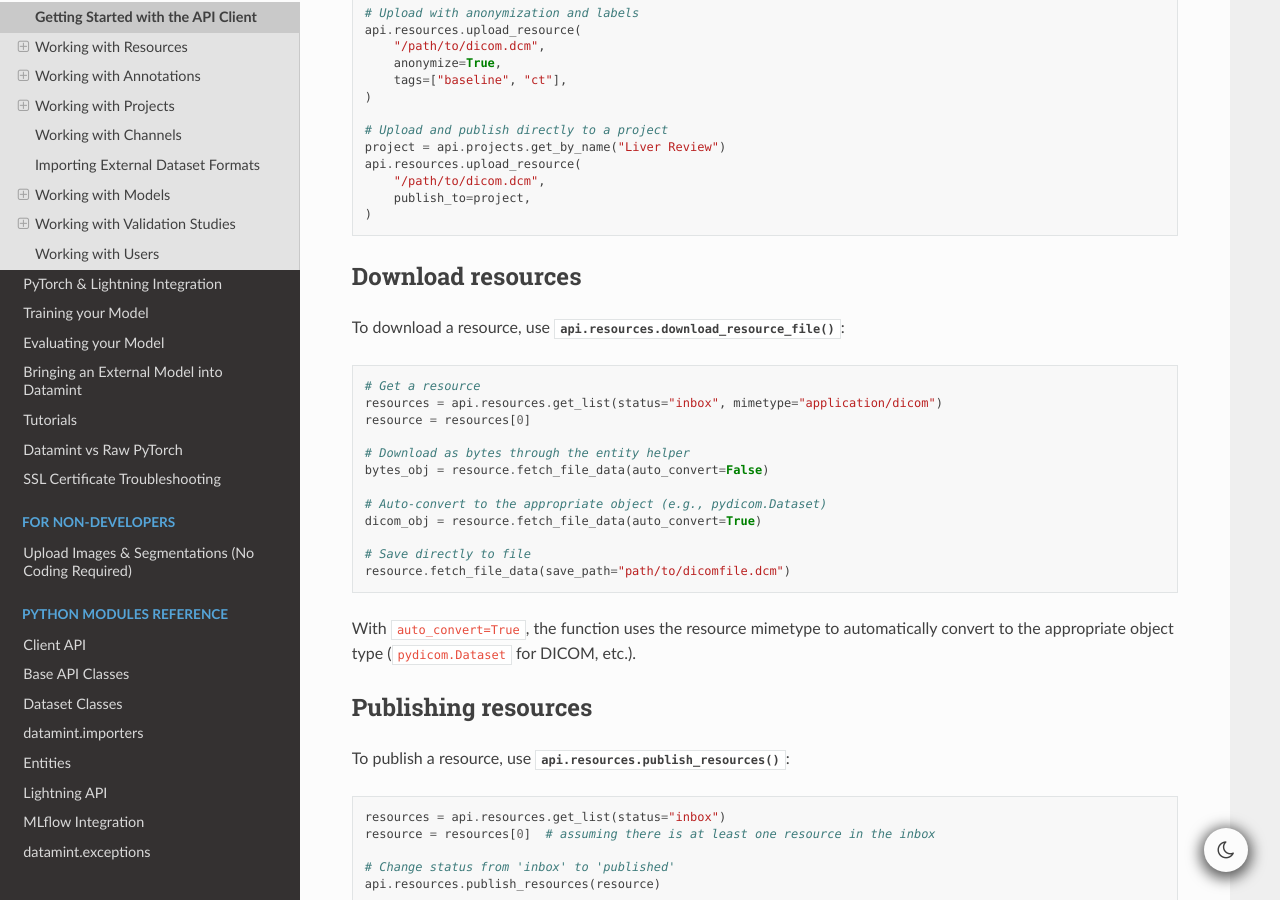
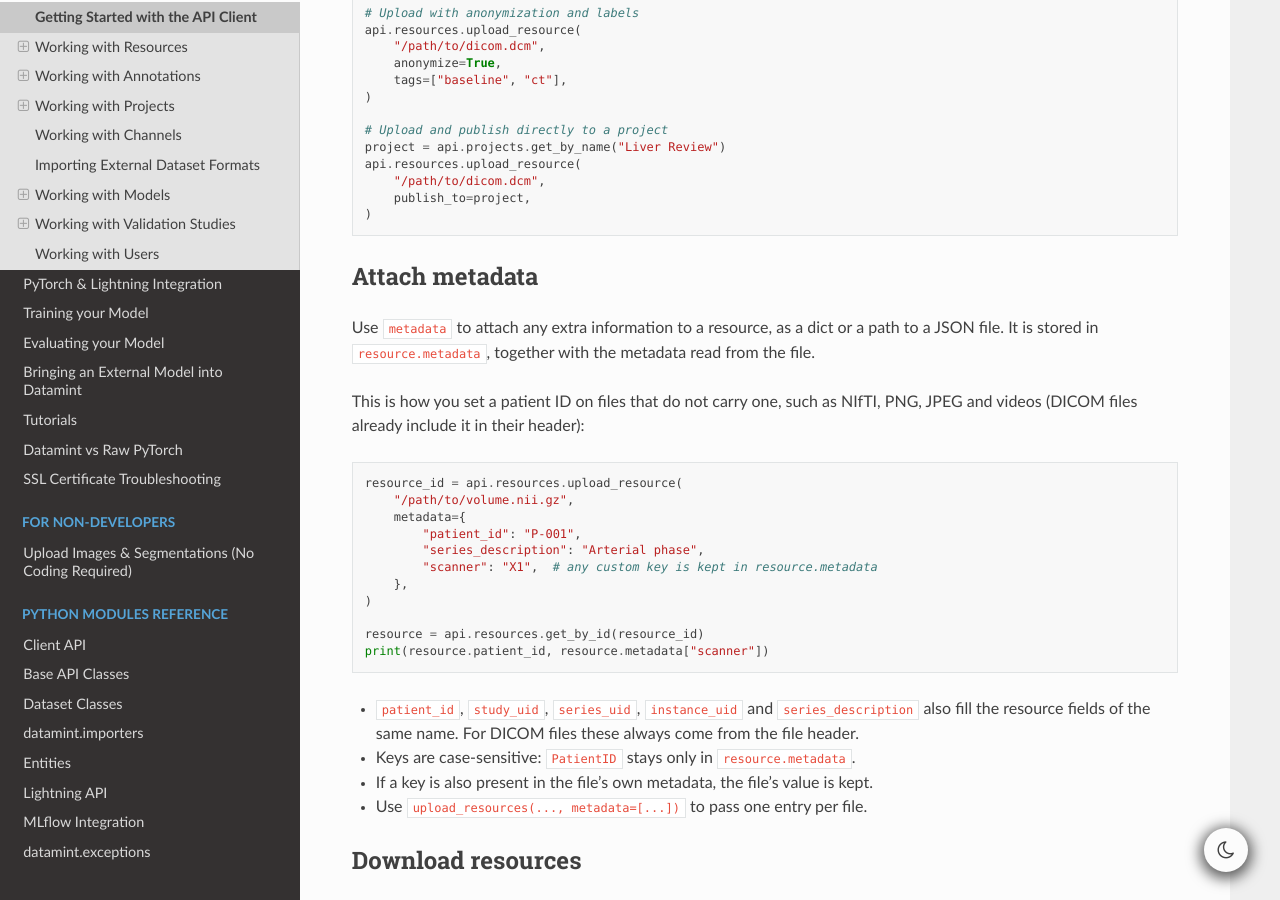
Before and after one commit to SonanceAI/datamint-python-api, a Sphinx documentation site: the page built from docs/source/client_api_content.rst, in a window 1280 px wide and 900 px high, scrolled down 1581 px. Built offline with Sphinx 7.4.7 and the Read the Docs theme 3.1.0, drawn with Linux system fonts in a browser that asks for light colours.

Commit message:
add explanation about metadata to docs

```diff
--- a/docs/source/client_api_content.rst
+++ b/docs/source/client_api_content.rst
@@ -97,6 +97,35 @@ You can customize the upload with various parameters:
         "/path/to/dicom.dcm",
         publish_to=project,
     )
+
+Attach metadata
++++++++++++++++
+
+Use ``metadata`` to attach any extra information to a resource, as a dict or a path to a JSON file.
+It is stored in ``resource.metadata``, together with the metadata read from the file.
+
+This is how you set a patient ID on files that do not carry one, such as NIfTI, PNG, JPEG and videos
+(DICOM files already include it in their header):
+
+.. code-block:: python
+
+    resource_id = api.resources.upload_resource(
+        "/path/to/volume.nii.gz",
+        metadata={
+            "patient_id": "P-001",
+            "series_description": "Arterial phase",
+            "scanner": "X1",  # any custom key is kept in resource.metadata
+        },
+    )
+
+    resource = api.resources.get_by_id(resource_id)
+    print(resource.patient_id, resource.metadata["scanner"])
+
+- ``patient_id``, ``study_uid``, ``series_uid``, ``instance_uid`` and ``series_description`` also fill the
+  resource fields of the same name. For DICOM files these always come from the file header.
+- Keys are case-sensitive: ``PatientID`` stays only in ``resource.metadata``.
+- If a key is also present in the file's own metadata, the file's value is kept.
+- Use ``upload_resources(..., metadata=[...])`` to pass one entry per file.
 
 Download resources
 ++++++++++++++++++
```
